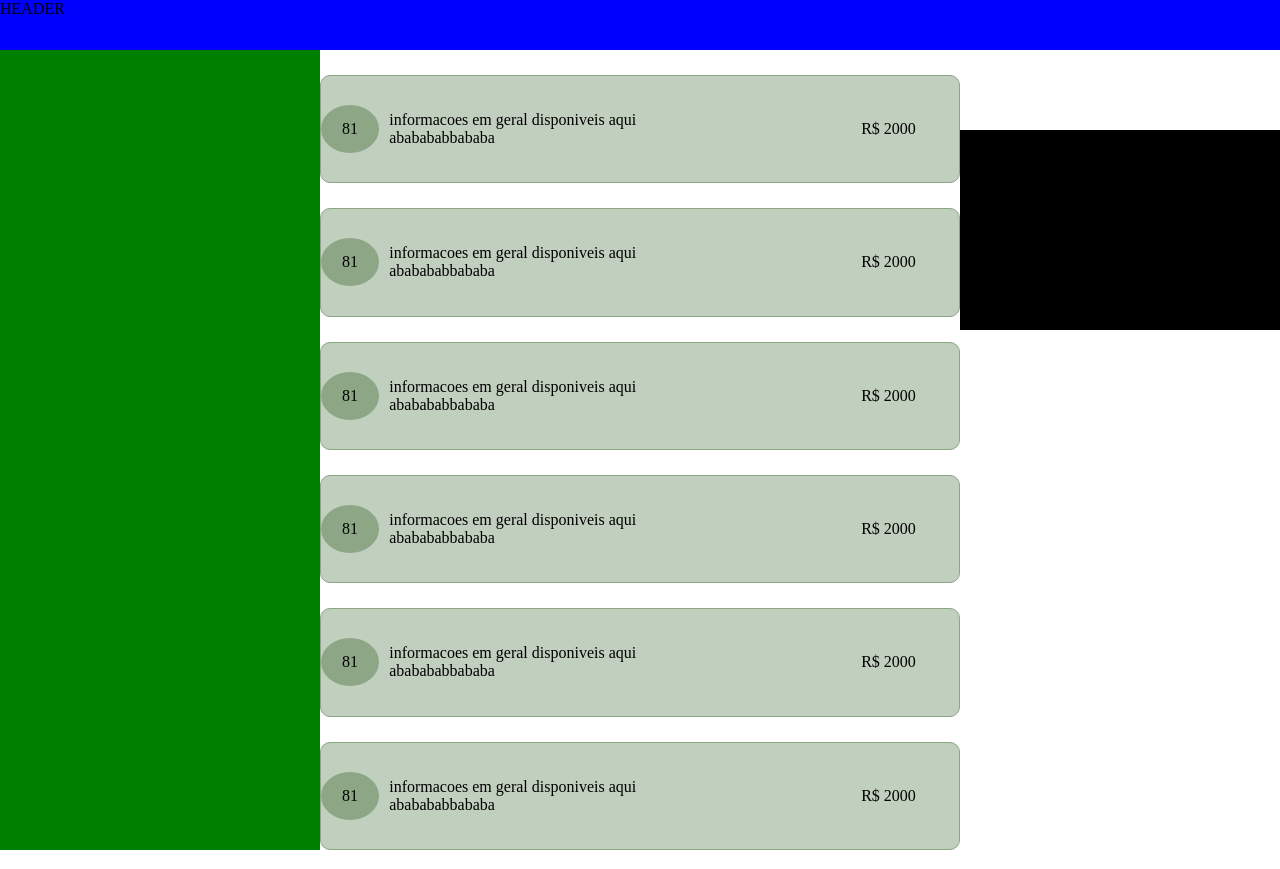
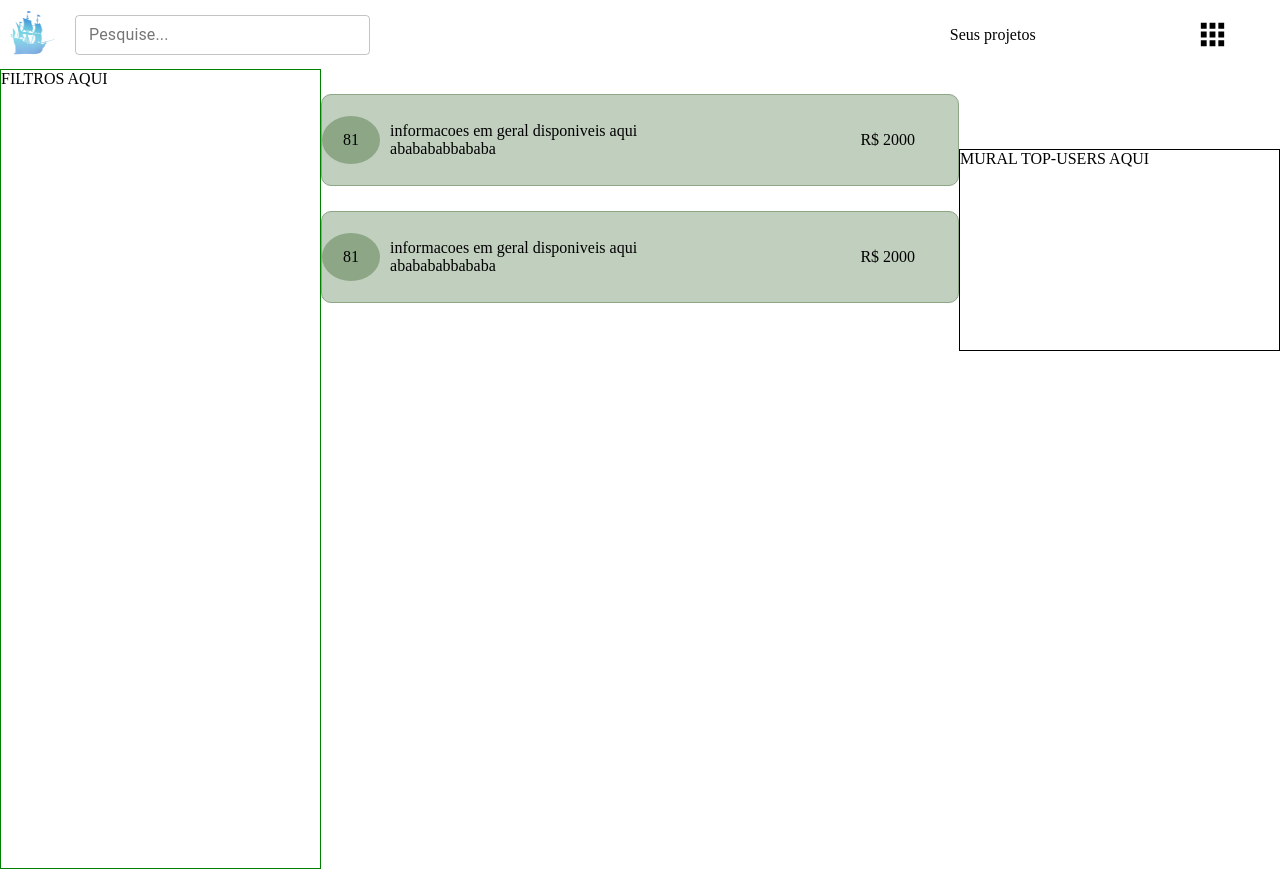
Before and after one commit to isFernandes/jobsea, a React (Create React App) app in the folder frontend/: page /feed in a window 1280 px wide. Built offline with nearby package versions, Linux system fonts and the light colour scheme; the HTML template or start-up script is replaced by a standard one.

Commit message:
estruturaçao tela feed e componentizaçao navbar

```diff
--- a/frontend/package.json
+++ b/frontend/package.json
@@ -4,6 +4,7 @@
   "private": true,
   "dependencies": {
     "@material-ui/core": "^4.11.0",
+    "@material-ui/icons": "^4.9.1",
     "@testing-library/jest-dom": "^4.2.4",
     "@testing-library/react": "^9.3.2",
     "@testing-library/user-event": "^7.1.2",
--- a/frontend/src/components/Crew/index.tsx
+++ b/frontend/src/components/Crew/index.tsx
@@ -30,6 +30,7 @@ const Container = styled.div`
   border: 1px solid #8ca686;
   border-radius: 10px;
   padding:0;
+  max-height: 90px;
 `;
 
 const CrewRanting = styled.div`
--- a/frontend/src/components/Navbar/index.tsx
+++ b/frontend/src/components/Navbar/index.tsx
@@ -1,12 +1,67 @@
 import React from "react";
-import styled from "styled-components";
-
+import caravelaLogo from "../../assets/caravela-1.png";
+import AppsOutlinedIcon from "@material-ui/icons/AppsOutlined";
 import "./index.css";
+import TextField from "@material-ui/core/TextField";
 
 const Navbar: React.FC = () => {
   return (
-    <header>
-
+    <header
+      style={{
+        padding: "10px",
+        display: "flex",
+        flexDirection: "row",
+        alignItems: "center",
+        justifyContent: "space-around",
+      }}
+    >
+      <section
+        style={{
+          display: "flex",
+          flexDirection: "row",
+          justifyContent: "space-between",
+          alignItems: "center",
+          flex: 1,
+        }}
+      >
+        <a href="#/feed">
+          <img src={caravelaLogo} style={{ width: "45px", height: "45px" }} />
+        </a>
+        <TextField
+          id="outlined-basic"
+          label="Pesquise..."
+          variant="outlined"
+          size="small"
+          style={{
+            display: "flex",
+            marginLeft: 20,
+            alignSelf: "center",
+            flex: 1,
+          }}
+        />
+      </section>
+      <section style={{ display: "flex", flex: 1.5 }}></section>
+      <section
+        style={{
+          display: "flex",
+          flexDirection: "row",
+          alignItems: "center",
+          justifyContent: "space-around",
+          flex: 1,
+        }}
+      >
+        <a href="#/" style={{ color: "black" }}>
+          Seus projetos
+        </a>
+        <a
+          target="about_blank"
+          href="https://www.linkedin.com/in/iago-fernandes/"
+        ></a>
+        <AppsOutlinedIcon
+          fontSize="large"
+          style={{ alignSelf: "center", display: "flex" }}
+        />
+      </section>
     </header>
   );
 };
--- a/frontend/src/pages/Feed/index.tsx
+++ b/frontend/src/pages/Feed/index.tsx
@@ -1,22 +1,19 @@
 import React from "react";
 import styled from "styled-components";
 import Crew from "../../components/Crew";
+import Navbar from "../../components/Navbar";
 
 function Feed() {
   return (
     <Container>
-      <Navbar>HEADER</Navbar>
+      <Navbar></Navbar>
       <Content>
-        <Filtros></Filtros>
+        <Filtros>FILTROS AQUI</Filtros>
         <MainFeed>
           <Crew />
           <Crew />
-          <Crew />
-          <Crew />
-          <Crew />
-          <Crew />
         </MainFeed>
-        <Mural></Mural>
+        <Mural>MURAL TOP-USERS AQUI</Mural>
       </Content>
     </Container>
   );
@@ -34,15 +31,11 @@ const Content = styled.div`
   flex-direction: row;
   flex: 1;
   height: 100vh;
-`;
-
-const Navbar = styled.header`
-  background-color: blue;
-  height: 50px;
+  justify-content: space-between;
 `;
 
 const Filtros = styled.div`
-  background-color: green;
+  border: 1px solid green;
   flex: 1;
 `;
 
@@ -53,8 +46,8 @@ const MainFeed = styled.div`
 `;
 
 const Mural = styled.div`
-margin-top:80px;
-  background-color: black;
+  margin-top: 80px;
+  border: 1px solid black;
   flex: 1;
   max-height: 200px;
 `;
```
Also changed, not shown: frontend/src/assets/caravela-1.png (added), 1 other file (tests, documents, lock files or other folders).
